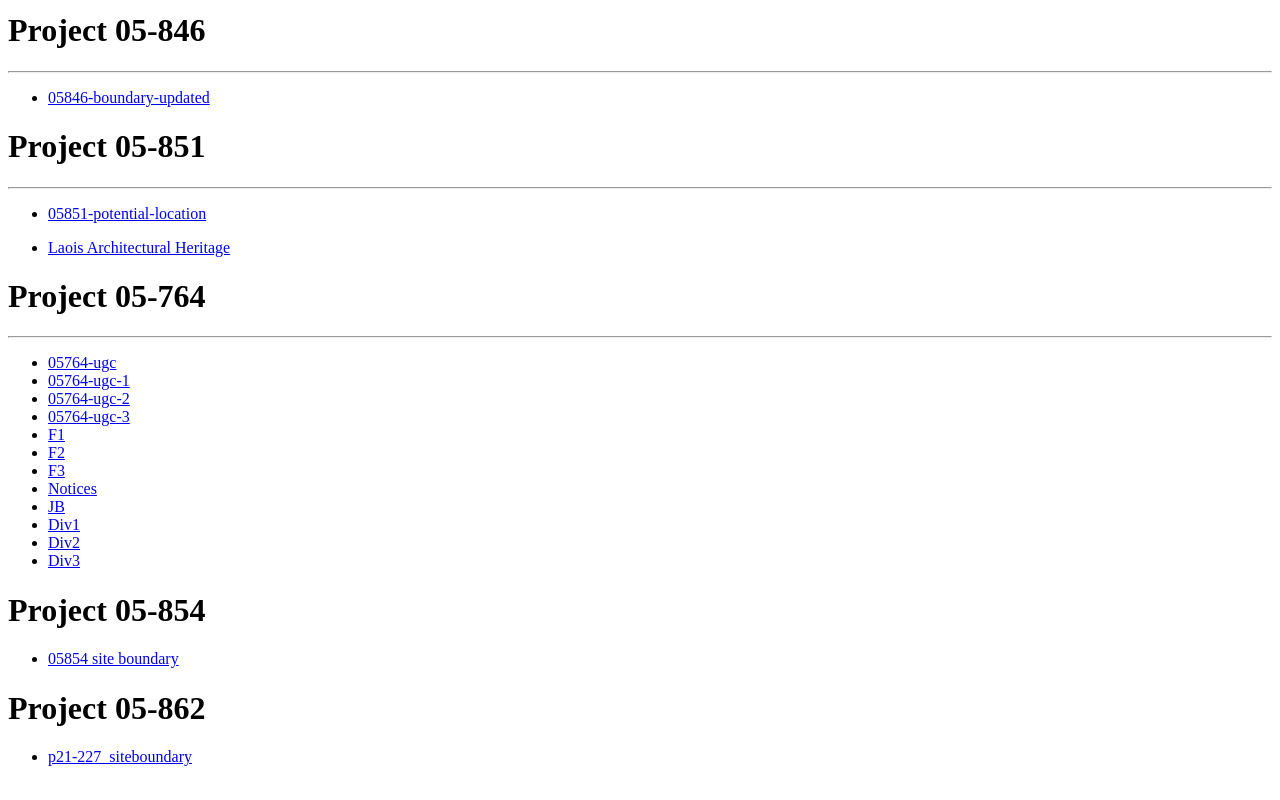
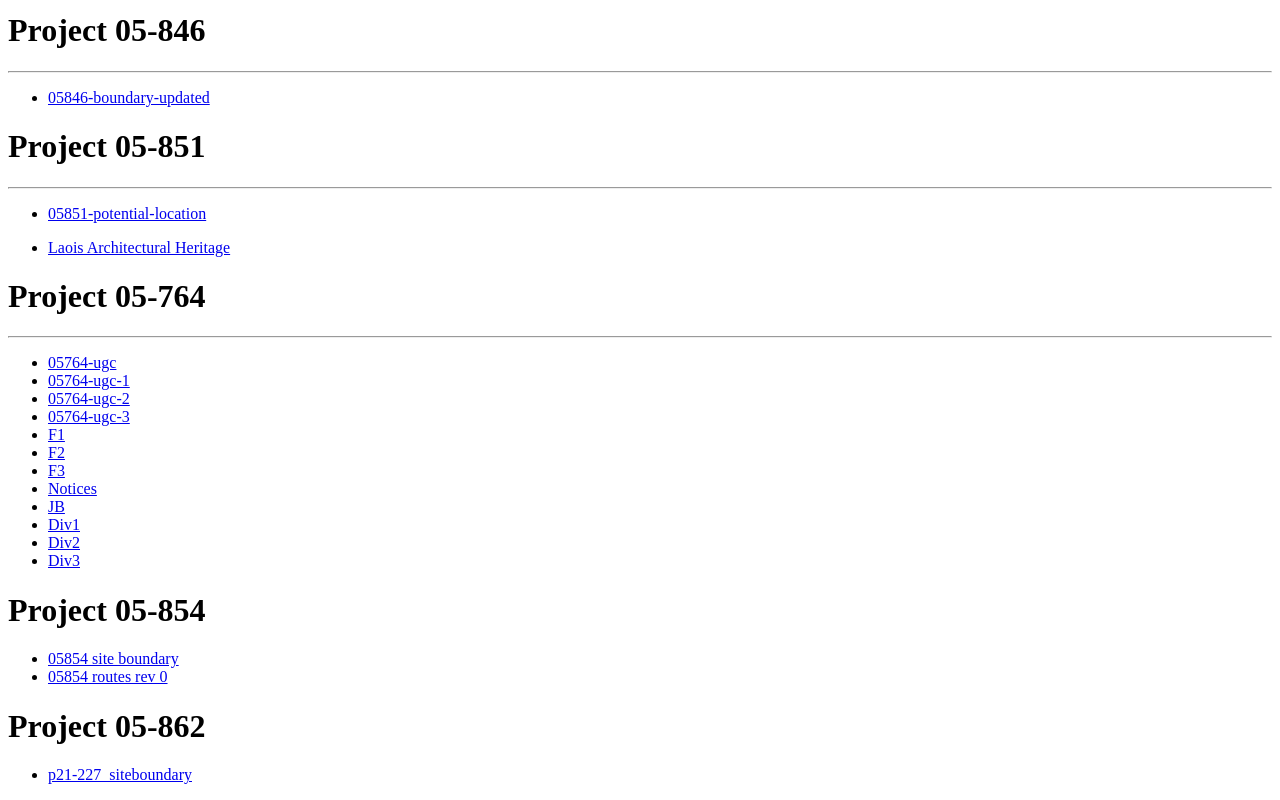
Before and after one commit to STarrant/gis_testing, a plain HTML site: page index.html in a window 1280 px wide. Shown: the part 1776-2576 px from the top of the page. Drawn offline with Linux system fonts and the light colour scheme.

Commit message:
05854 routes added

```diff
--- a/index.html
+++ b/index.html
@@ -281,6 +281,9 @@
             <li>
                 <a href="assets/kml/05854/05854_siteboundary.kml">05854 site boundary</a>
             </li>
+            <li>
+                <a href="assets/kml/05854/routes-rev0.kml">05854 routes rev 0</a>
+            </li>
         </ul>
          <!-- ------------------------------------------------------------------------------------  -->
         <h1>
```
Also changed, not shown: 1 other file.
